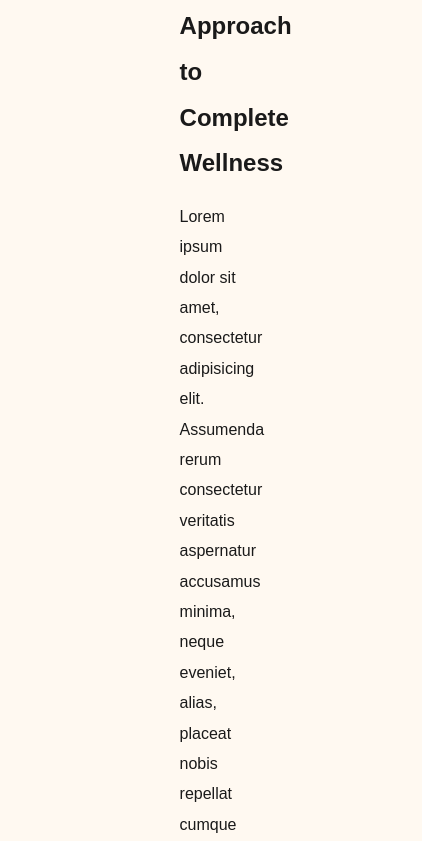
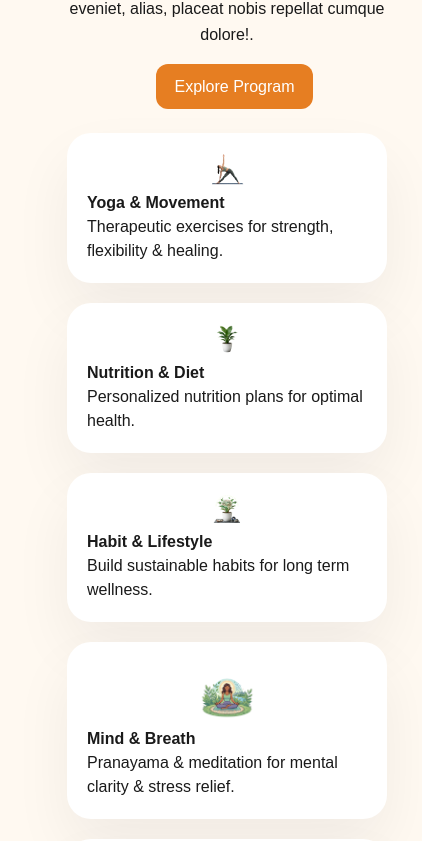
Before and after one commit to AkshitaGaur-hub/Ajanm, a React (Vite) app: page / in a window 390 px wide. Shown: the part 2032-2873 px from the top of the page, 422 px wide, since content can reach past the window. Built offline with nearby package versions, Linux system fonts and the light colour scheme; the HTML template or start-up script is replaced by a standard one.

Commit message:
mobile responsive

```diff
--- a/src/components/Program.jsx
+++ b/src/components/Program.jsx
@@ -20,7 +20,7 @@ function Program() {
     return (
         <>
             <div className='program'>
-                <div className="leftprogram w-[35%]">
+                <div className="leftprogram">
                     <div className="quote bg-white px-3 py-2 text-center rounded shadow my-2 w-fit">
                         THE AJANM PROGRAM
                     </div>
--- a/src/index.css
+++ b/src/index.css
@@ -359,76 +359,16 @@ button:hover {
   justify-content: center;
 }
 
-@media (max-width: 768px) {
-  .footer {
-    flex-direction: column;
-    align-items: center;
-    gap: 0.75rem;
-    padding: 0.75rem;
-  }
-
-  .mob {
-    max-width: 90px;
-    max-height: 90px;
-  }
-
-  .qr {
-    width: 56px;
-    max-width: 56px;
-  }
-
-  .star {
-    width: 56px;
-  }
-}
-
-@media (max-width: 480px) {
-  .mob {
-    max-width: 72px;
-    max-height: 72px;
-  }
-
-  .qr {
-    width: 48px;
-    max-width: 48px;
-  }
-}
-
-@media (max-width: 1200px) {
-  .tableborder>div {
-    flex: 1 1 30%;
-  }
-}
-
-@media (max-width: 768px) {
-  .tableborder {
-    flex-wrap: wrap;
-  }
-
-  .tableborder>div {
-    flex: 1 1 45%;
-    border-right: none;
-    border-bottom: 1px solid rgba(0, 0, 0, 0.08);
-  }
-
-  .tableborder>div:last-child {
-    border-bottom: none;
-  }
-}
-
-@media (max-width: 540px) {
-  .tableborder>div {
-    flex: 1 1 100%;
-  }
-}
 
 .program {
   display: flex;
   align-items: center;
   gap: 2rem;
   width: 100%;
-  padding: 2rem 2rem 0rem 4rem;
+  padding: 2rem 4rem;
+  margin-left:2rem;
 }
+
 
 .leftprogram {
   display: flex;
@@ -528,3 +468,88 @@ button:hover {
     width: fit-content;
   }
 }
+  @media (max-width: 768px) {
+    .footer {
+      flex-direction: column;
+      align-items: center;
+      gap: 0.75rem;
+      padding: 0.75rem;
+    }
+
+    .mob {
+      max-width: 90px;
+      max-height: 90px;
+    }
+
+    .qr {
+      width: 56px;
+      max-width: 56px;
+    }
+
+    .star {
+      width: 56px;
+    }
+  }
+
+  @media (max-width: 480px) {
+    .mob {
+      max-width: 72px;
+      max-height: 72px;
+    }
+
+    .qr {
+      width: 48px;
+      max-width: 48px;
+    }
+  }
+
+  @media (max-width: 1200px) {
+    .tableborder>div {
+      flex: 1 1 30%;
+    }
+  }
+
+  @media (max-width: 768px) {
+    .tableborder {
+      flex-wrap: wrap;
+    }
+
+    .tableborder>div {
+      flex: 1 1 45%;
+      border-right: none;
+      border-bottom: 1px solid rgba(0, 0, 0, 0.08);
+    }
+
+    .tableborder>div:last-child {
+      border-bottom: none;
+    }
+
+     .program {
+    flex-direction: column;
+    padding: 1.5rem 1rem;
+    gap: 1.5rem;
+  }
+
+  .leftprogram,
+  .rightprogram {
+    width: 100%;
+  }
+
+  .leftprogram {
+    padding: 0;
+    text-align: center;
+    align-items: center;
+    line-height: 1.6;
+  }
+
+  .rightprogram {
+    justify-content: center;
+  }
+
+  }
+
+  @media (max-width: 540px) {
+    .tableborder>div {
+      flex: 1 1 100%;
+    }
+  }
```
